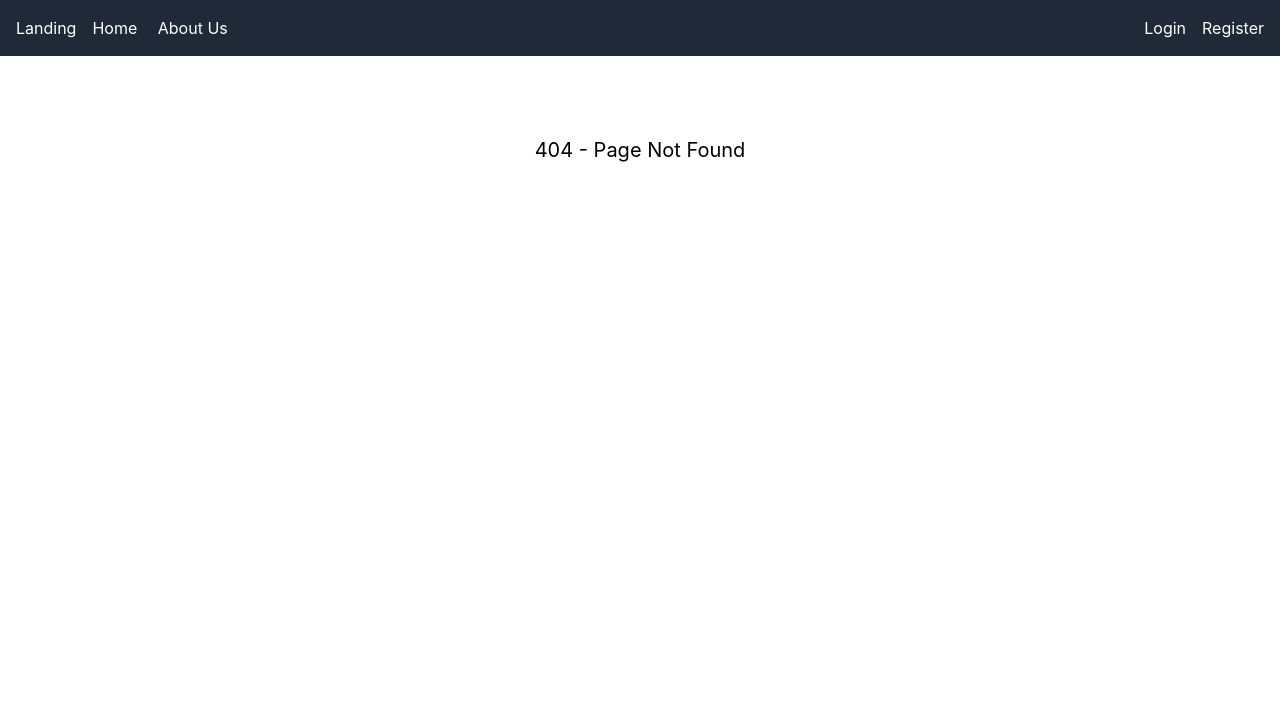
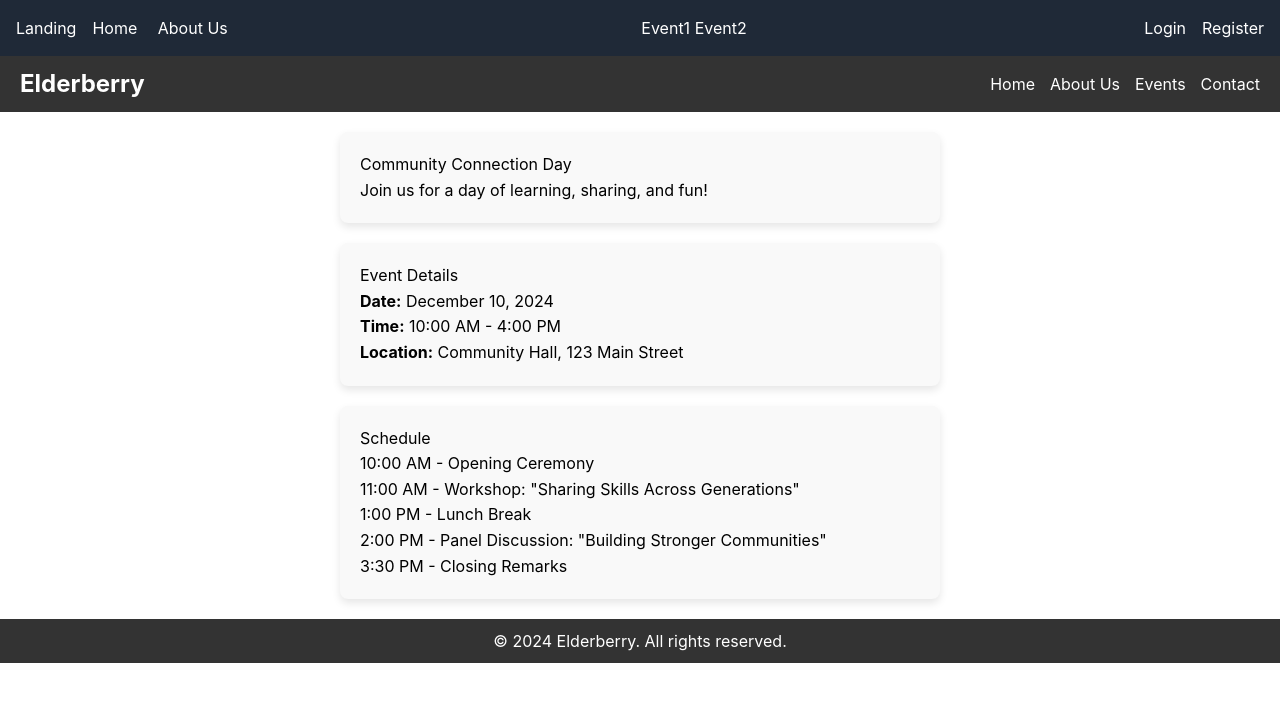
Before and after one commit to charls2/Elderberry-SOEN357, a React (Create React App) app in the folder frontend/: page /Event2 in a window 1280 px wide. Before the commit this address had no page. Shown: the top 702 px of the page. Built offline with nearby package versions, Linux system fonts and the light colour scheme.

Commit message:
added basic event details, and about us pages

```diff
--- a/frontend/public/index.html
+++ b/frontend/public/index.html
@@ -2,13 +2,13 @@
 <html lang="en">
   <head>
     <meta charset="utf-8" />
-    <link rel="icon" href="%PUBLIC_URL%/favicon.ico" />
+    <!-- <link rel="icon" href="%PUBLIC_URL%/favicon.ico" /> -->
     <meta name="viewport" content="width=device-width, initial-scale=1" />
     <meta name="theme-color" content="#000000" />
-    <meta
-      name="description"
-      content="Web site created using create-react-app"
-    />
+    <!-- <meta -->
+      <!-- name="description" -->
+      <!-- content="Web site created using create-react-app" -->
+    <!-- /> -->
     <link rel="apple-touch-icon" href="%PUBLIC_URL%/logo192.png" />
     <!--
       manifest.json provides metadata used when your web app is installed on a
@@ -24,7 +24,7 @@
       work correctly both with client-side routing and a non-root public URL.
       Learn how to configure a non-root public URL by running `npm run build`.
     -->
-    <title>React App</title>
+    <!-- <title>React App</title> -->
   </head>
   <body>
     <noscript>You need to enable JavaScript to run this app.</noscript>
--- a/frontend/src/App.js
+++ b/frontend/src/App.js
@@ -2,9 +2,11 @@ import { BrowserRouter as Router, Routes, Route } from 'react-router-dom';
 import Landing from './views/Landing';
 import Login from './views/Login';
 import Register from './views/Register';
-import Home from './pages/Home';
+import Home from './views/Home';
 import Navbar from './components/Navbar';
-import About from './pages/About';
+import About from './views/About';
+import EventDetailsDesign1 from './views/DetailedEvent1';
+import EventDetailsDesign2 from './views/DetailedEvent2';
 
 function App() {
   return (
@@ -16,6 +18,8 @@ function App() {
           <Route path="/register" element={<Register />} />
           <Route path="/home" element={<Home />} />
           <Route path="/about" element={<About />} />
+          <Route path="/Event1" element={<EventDetailsDesign1 />} />
+          <Route path="/Event2" element={<EventDetailsDesign2 />} />
           <Route
             path="*"
             element={
--- a/frontend/src/components/Navbar.js
+++ b/frontend/src/components/Navbar.js
@@ -14,6 +14,11 @@ function Navbar() {
         <Link to="/about" className='mr-4'> About Us</Link>
       </div>
       <div>
+        <Link to="/Event1"> Event1 </Link>
+        <Link to="/Event2"> Event2 </Link>
+
+      </div>
+      <div>
         <Link to="/login" className="mr-4">
           Login
         </Link>
--- /dev/null
+++ b/frontend/src/components/NewNavbar.js
@@ -0,0 +1,42 @@
+import React from 'react';
+
+const EventNavbar = () => (
+  <nav style={styles.navbar}>
+    <h1 style={styles.logo}>Elderberry</h1>
+    <ul style={styles.navLinks}>
+      <li><a href="/" style={styles.link}>Home</a></li>
+      <li><a href="/about" style={styles.link}>About Us</a></li>
+      <li><a href="/events" style={styles.link}>Events</a></li>
+      <li><a href="/contact" style={styles.link}>Contact</a></li>
+    </ul>
+  </nav>
+);
+
+const styles = {
+  navbar: {
+    backgroundColor: '#333',
+    color: '#fff',
+    display: 'flex',
+    justifyContent: 'space-between',
+    alignItems: 'center',
+    padding: '10px 20px',
+  },
+  logo: {
+    fontSize: '1.5rem',
+    fontWeight: 'bold',
+  },
+  navLinks: {
+    listStyle: 'none',
+    display: 'flex',
+    gap: '15px',
+    margin: 0,
+    padding: 0,
+  },
+  link: {
+    color: '#fff',
+    textDecoration: 'none',
+    fontSize: '1rem',
+  },
+};
+
+export default EventNavbar;
--- a/frontend/src/pages/About.js
+++ /dev/null
@@ -1,7 +0,0 @@
-import React from 'react';
-
-function About() {
-  return (<h1>About Us</h1>);
-}
-
-export default About;
--- a/frontend/src/pages/Home.js
+++ /dev/null
@@ -1,7 +0,0 @@
-import React from 'react';
-
-function Home() {
-  return (<h1>Welcome to the Home Page</h1>);
-}
-
-export default Home;
--- /dev/null
+++ b/frontend/src/views/About.js
@@ -0,0 +1,69 @@
+import React from 'react';
+import Navbar from '../components/Navbar';
+
+const HeroSection = () => (
+  <section style={styles.hero}>
+    <h1>About Elderberry</h1>
+    <p>Your go-to solution for connecting people and fostering communities.</p>
+  </section>
+);
+
+const OurStory = () => (
+  <section style={styles.section}>
+    <h2>Our Story</h2>
+    <p>
+      Elderberry was born from the idea of bridging generational gaps through meaningful
+      interactions and shared knowledge. Our mission is to empower communities by connecting
+      young members with elders who have invaluable experience to share.
+    </p>
+  </section>
+);
+
+const TeamSection = () => (
+  <section style={styles.section}>
+    <h2>Meet the Team</h2>
+    <p>
+      We are a group of passionate individuals dedicated to making Elderberry
+      a platform that fosters growth, collaboration, and understanding.
+    </p>
+  </section>
+);
+
+const Footer = () => (
+  <footer style={styles.footer}>
+    <p>&copy; 2024 Elderberry. All rights reserved.</p>
+    <p>Contact us at <a href="mailto:info@elderberry.com">info@elderberry.com</a></p>
+  </footer>
+);
+
+const AboutUs = () => (
+  <div>
+    <Navbar />
+    <HeroSection />
+    <OurStory />
+    <TeamSection />
+    <Footer />
+  </div>
+);
+
+const styles = {
+  hero: {
+    backgroundColor: '#f0f8ff',
+    padding: '50px',
+    textAlign: 'center',
+  },
+  section: {
+    padding: '20px',
+    margin: '20px auto',
+    maxWidth: '800px',
+    lineHeight: '1.6',
+  },
+  footer: {
+    backgroundColor: '#333',
+    color: '#fff',
+    textAlign: 'center',
+    padding: '10px 0',
+  },
+};
+
+export default AboutUs;
--- /dev/null
+++ b/frontend/src/views/DetailedEvent1.js
@@ -0,0 +1,179 @@
+import React from 'react';
+import NewNavbar from '../components/NewNavbar';
+
+const EventDetails = () => (
+  <div style={styles.page}>
+    <NewNavbar />
+    <div style={styles.container}>
+      {/* Hero Section */}
+      <section style={styles.hero}>
+        <img
+          src="https://via.placeholder.com/800x400"
+          alt="Event"
+          style={styles.heroImage}
+        />
+        <div style={styles.heroText}>
+          <h1>Community Connection Day</h1>
+          <p>Join us for an unforgettable day of sharing and growth!</p>
+        </div>
+      </section>
+
+      <div style={styles.content}>
+        {/* Main Content */}
+        <main style={styles.mainContent}>
+          <p style={styles.description}>
+            Elderberry's Community Connection Day is a one-of-a-kind event
+            designed to bridge generational gaps through meaningful interactions
+            and collaborative workshops. Experience inspiring stories, engaging
+            panels, and activities tailored to connect people of all ages.
+          </p>
+          <div style={styles.tags}>
+            <span style={styles.tag}>Community</span>
+            <span style={styles.tag}>Workshops</span>
+            <span style={styles.tag}>Generations</span>
+            <span style={styles.tag}>Networking</span>
+          </div>
+          <div style={styles.share}>
+            <h3>Share this Event</h3>
+            <div style={styles.socialLinks}>
+              <a href="#">Facebook</a>
+              <a href="#">Twitter</a>
+              <a href="#">LinkedIn</a>
+              <a href="#">Email</a>
+            </div>
+          </div>
+        </main>
+
+        {/* Sidebar */}
+        <aside style={styles.sidebar}>
+          <h2>Event Details</h2>
+          <ul style={styles.detailsList}>
+            <li>
+              <strong>Start Date:</strong> December 10, 2024
+            </li>
+            <li>
+              <strong>End Date:</strong> December 10, 2024
+            </li>
+            <li>
+              <strong>Time:</strong> 10:00 AM - 4:00 PM
+            </li>
+            <li>
+              <strong>Location:</strong> Community Hall, 123 Main Street
+            </li>
+            <li>
+              <strong>Organizer:</strong> Elderberry Events
+            </li>
+            <li>
+              <strong>Category:</strong> Community, Workshops
+            </li>
+            <li>
+              <strong>Phone:</strong> (123) 456-7890
+            </li>
+            <li>
+              <strong>Email:</strong>{' '}
+              <a href="mailto:events@elderberry.com">events@elderberry.com</a>
+            </li>
+          </ul>
+        </aside>
+      </div>
+
+      {/* Tab Section */}
+      <section style={styles.tabs}>
+        <nav style={styles.tabNav}>
+          <button style={styles.tabButton}>Speakers</button>
+          <button style={styles.tabButton}>Schedule</button>
+          <button style={styles.tabButton}>Tickets</button>
+          <button style={styles.tabButton}>FAQs</button>
+          <button style={styles.tabButton}>Contact</button>
+        </nav>
+      </section>
+    </div>
+  </div>
+);
+
+const styles = {
+  page: {
+    fontFamily: 'Arial, sans-serif',
+  },
+  container: {
+    maxWidth: '1200px',
+    margin: '0 auto',
+    padding: '20px',
+  },
+  hero: {
+    display: 'flex',
+    flexDirection: 'column',
+    alignItems: 'center',
+    textAlign: 'center',
+    marginBottom: '20px',
+  },
+  heroImage: {
+    width: '100%',
+    height: 'auto',
+    borderRadius: '8px',
+  },
+  heroText: {
+    marginTop: '10px',
+  },
+  content: {
+    display: 'flex',
+    flexDirection: 'row',
+    gap: '20px',
+  },
+  mainContent: {
+    flex: '3',
+  },
+  description: {
+    fontSize: '1rem',
+    lineHeight: '1.6',
+    marginBottom: '20px',
+  },
+  tags: {
+    display: 'flex',
+    gap: '10px',
+    marginBottom: '20px',
+  },
+  tag: {
+    backgroundColor: '#e0e0e0',
+    padding: '5px 10px',
+    borderRadius: '15px',
+    fontSize: '0.9rem',
+  },
+  share: {
+    marginTop: '20px',
+  },
+  socialLinks: {
+    display: 'flex',
+    gap: '10px',
+    marginTop: '10px',
+  },
+  sidebar: {
+    flex: '1',
+    backgroundColor: '#f9f9f9',
+    padding: '20px',
+    borderRadius: '8px',
+    boxShadow: '0 4px 8px rgba(0, 0, 0, 0.1)',
+  },
+  detailsList: {
+    listStyleType: 'none',
+    padding: 0,
+  },
+  tabs: {
+    marginTop: '20px',
+  },
+  tabNav: {
+    display: 'flex',
+    gap: '10px',
+    justifyContent: 'center',
+  },
+  tabButton: {
+    padding: '10px 20px',
+    border: 'none',
+    borderRadius: '5px',
+    backgroundColor: '#333',
+    color: '#fff',
+    cursor: 'pointer',
+  },
+};
+
+export default EventDetails;
--- /dev/null
+++ b/frontend/src/views/DetailedEvent2.js
@@ -0,0 +1,61 @@
+import React from 'react';
+import NewNavbar from '../components/NewNavbar';
+
+const EventDetailsDesign2 = () => (
+  <div>
+    <NewNavbar />
+    <section style={styles.container}>
+      <div style={styles.card}>
+        <h1>Community Connection Day</h1>
+        <p>Join us for a day of learning, sharing, and fun!</p>
+      </div>
+      <div style={styles.card}>
+        <h2>Event Details</h2>
+        <p><strong>Date:</strong> December 10, 2024</p>
+        <p><strong>Time:</strong> 10:00 AM - 4:00 PM</p>
+        <p><strong>Location:</strong> Community Hall, 123 Main Street</p>
+      </div>
+      <div style={styles.card}>
+        <h2>Schedule</h2>
+        <ul>
+          <li>10:00 AM - Opening Ceremony</li>
+          <li>11:00 AM - Workshop: "Sharing Skills Across Generations"</li>
+          <li>1:00 PM - Lunch Break</li>
+          <li>2:00 PM - Panel Discussion: "Building Stronger Communities"</li>
+          <li>3:30 PM - Closing Remarks</li>
+        </ul>
+      </div>
+    </section>
+    <footer style={styles.footer}>
+      <p>&copy; 2024 Elderberry. All rights reserved.</p>
+    </footer>
+  </div>
+);
+
+const styles = {
+  container: {
+    display: 'flex',
+    flexDirection: 'column',
+    alignItems: 'center',
+    padding: '20px',
+    gap: '20px',
+  },
+  card: {
+    width: '80%',
+    maxWidth: '600px',
+    backgroundColor: '#f9f9f9',
+    padding: '20px',
+    boxShadow: '0 4px 8px rgba(0, 0, 0, 0.1)',
+    borderRadius: '8px',
+    textAlign: 'left',
+    lineHeight: '1.6',
+  },
+  footer: {
+    backgroundColor: '#333',
+    color: '#fff',
+    textAlign: 'center',
+    padding: '10px 0',
+  },
+};
+
+export default EventDetailsDesign2;
```
